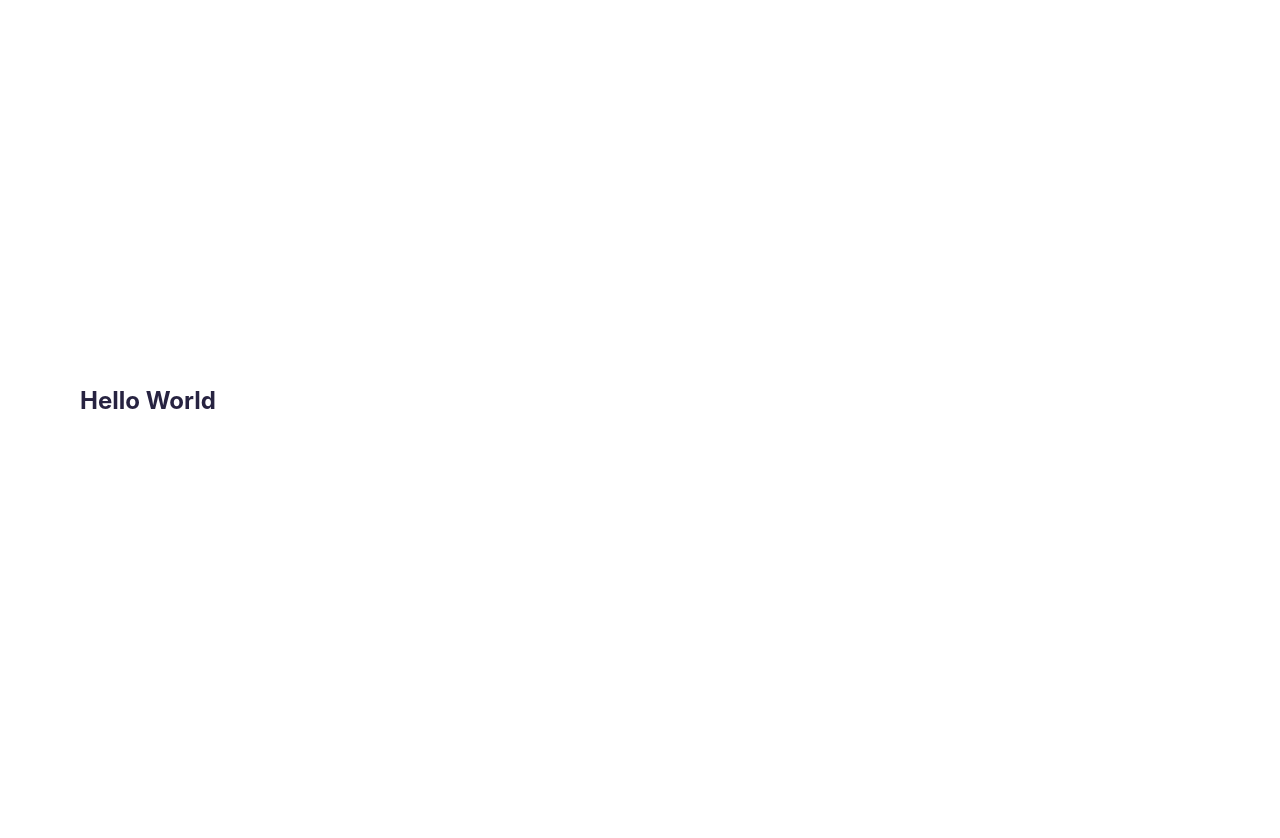
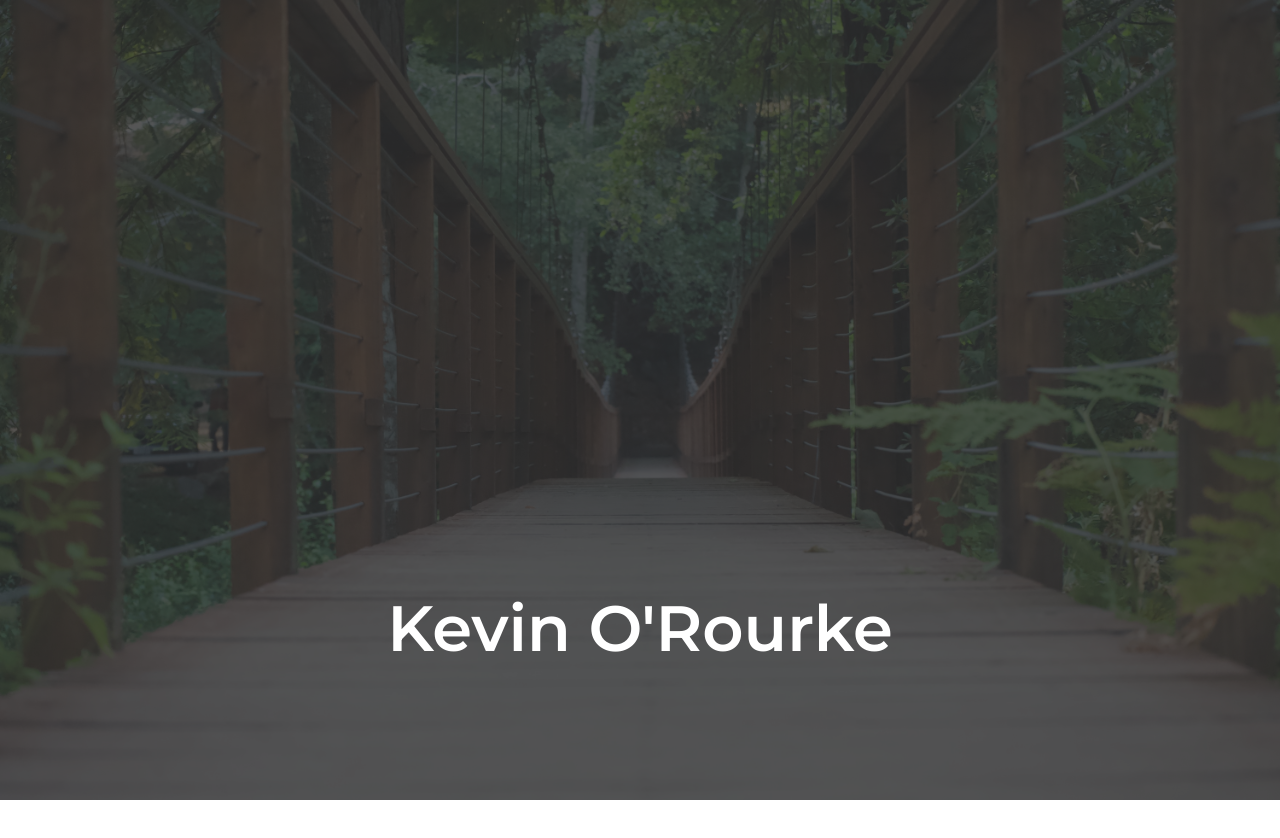
Before and after one commit to orourkek/orourkek-portfolio, a Next.js app: page / in a window 1280 px wide. Shown: the top 838 px of the page. Before the commit the page ends 800 px from the top, so only its background shows below. Built offline with nearby package versions, Linux system fonts and the light colour scheme.

Commit message:
Add bridge pic + basic home layout

```diff
--- a/pages/index.tsx
+++ b/pages/index.tsx
@@ -1,5 +1,8 @@
 import Head from 'next/head';
+import Image from 'next/image';
 import styles from '../styles/Home.module.css';
+
+const GFONT_FAMILY = 'Montserrat:ital,wght@0,300;0,400;0,600;1,300;1,400;1,600';
 
 export default function Home() {
   return (
@@ -7,12 +10,23 @@ export default function Home() {
       <Head>
         <title>Kevin O'Rourke</title>
         <link rel="icon" href="/favicon.ico" />
+        <link rel="preconnect" href="https://fonts.gstatic.com" />
+        <link
+          rel="stylesheet"
+          href={`https://fonts.googleapis.com/css2?family=${GFONT_FAMILY}`}
+        />
       </Head>
 
       <main className={styles.main}>
         <section className={styles.hero}>
-          <h1>Hello World</h1>
+          <Image src="/bridge.jpg" layout="fill" objectFit="cover" />
+          <div className={styles.bgOverlay} />
+          <header>
+            <h1>Kevin O'Rourke</h1>
+          </header>
         </section>
+
+        <section className={styles.foo}>Hello</section>
       </main>
     </>
   );
--- a/styles/Home.module.css
+++ b/styles/Home.module.css
@@ -11,7 +11,7 @@
   min-height: 100vh;
   height: 100vh;
   display: flex;
-  align-items: center;
+  align-items: flex-end;
   border-bottom: 0;
   background: #fff;
   color: #272341;
@@ -21,7 +21,33 @@
   left: 0;
   bottom: 0;
   right: 0;
-  z-index: 10;
+  /* z-index: 10; */
+}
+
+.bgOverlay {
+  position: absolute;
+  top: 0;
+  left: 0;
+  bottom: 0;
+  right: 0;
+  background: rgba(44, 44, 44, 0.8);
+}
+
+.hero > header {
+  z-index: 1;
+  width: 100%;
+  padding: 5rem 0;
+  text-align: center;
+  color: white;
+}
+
+.hero > header h1 {
+  font-size: 4rem;
+  font-weight: 600;
+}
+
+.foo {
+  padding: 200vh 0;
 }
 
 /* @media (max-width: 600px) {
--- a/styles/globals.css
+++ b/styles/globals.css
@@ -2,8 +2,7 @@ html,
 body {
   padding: 0;
   margin: 0;
-  font-family: -apple-system, BlinkMacSystemFont, Segoe UI, Roboto, Oxygen,
-    Ubuntu, Cantarell, Fira Sans, Droid Sans, Helvetica Neue, sans-serif;
+  font-family: 'Montserrat', -apple-system, Helvetica Neue, sans-serif;
 }
 
 a {
```
Also changed, not shown: public/bridge.jpg (added), 1 other file (tests, documents, lock files or other folders).
